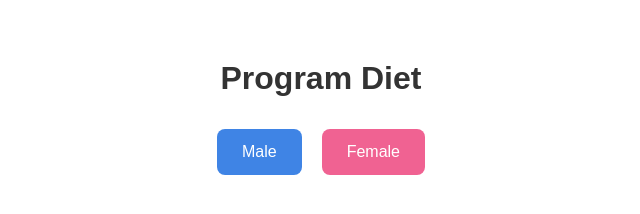
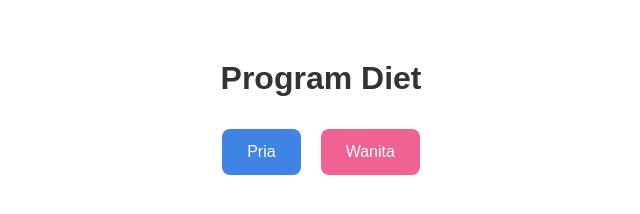
Before and after one commit to iilhamriz/capstone-program-diet, a plain HTML site: page index.html in a window 1280 px wide. Shown: the full height of the page, 319-959 px from the left. Drawn offline with Linux system fonts and the light colour scheme.

Commit message:
update 2

```diff
--- a/index.html
+++ b/index.html
@@ -32,8 +32,8 @@
     <!-- <p class="subtext">1-minute quiz</p> -->
 
     <div class="button-group">
-      <button class="btn male-btn" onclick="nextPage()">Male</button>
-      <button class="btn female-btn" onclick="nextPage()">Female</button>
+      <button class="btn male-btn" onclick="nextPage()">Pria</button>
+      <button class="btn female-btn" onclick="nextPage()">Wanita</button>
     </div>
 
     <!-- <p class="disclaimer">
```
